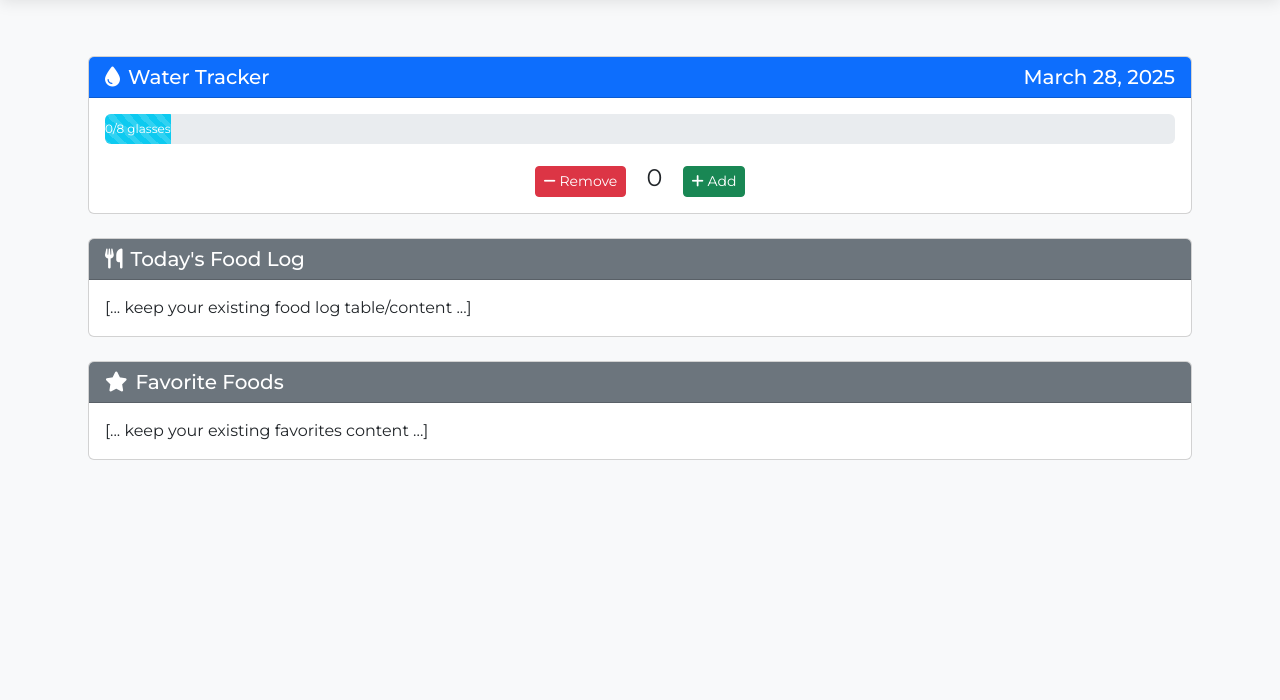
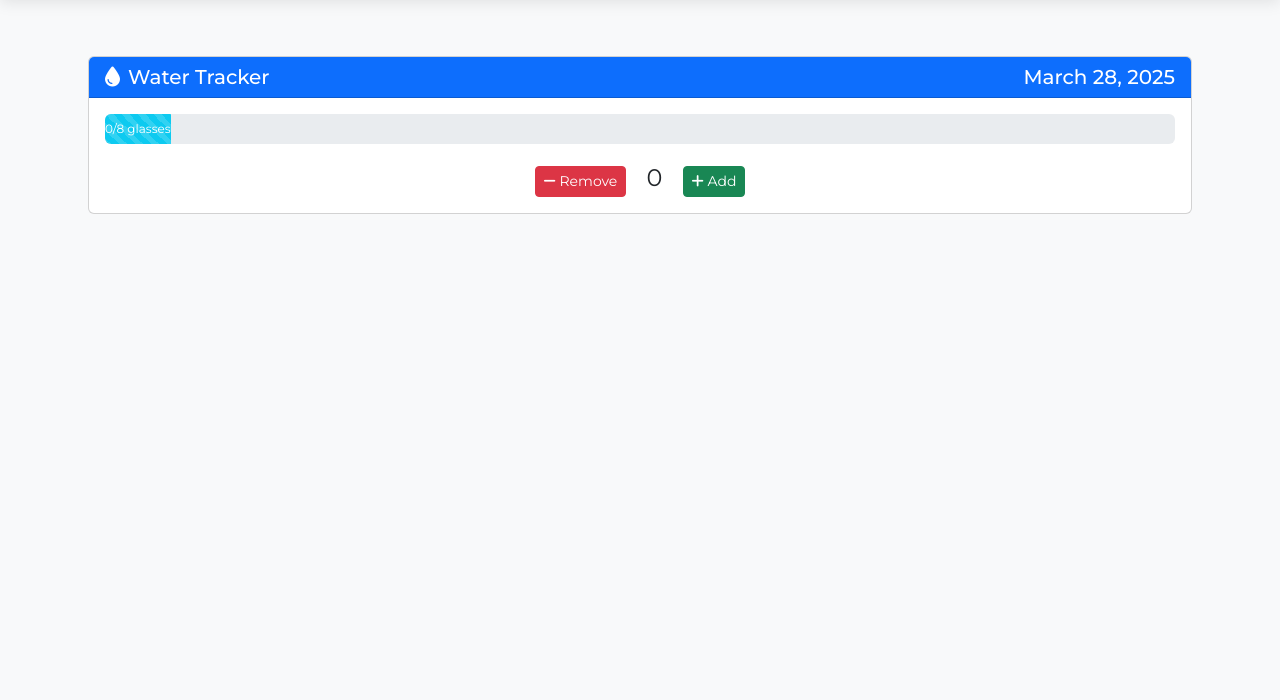
Before and after one commit to Omanshsingh/food-tracker, a Django app: page /water/ in a window 1280 px wide. Shown: the part 72-772 px from the top of the page. Run offline with Django 3.2, Linux system fonts and the light colour scheme; the visitor is signed in with stand-in values (Sample User, id 1); data comes from the database, SQL or seed files in the repository; data that the repository does not hold is empty.

Commit message:
initial commit

```diff
--- a/templates/water_tracker.html
+++ b/templates/water_tracker.html
@@ -37,30 +37,6 @@
             </div>
         </div>
     </div>
-
-    <!-- Food Log Section -->
-    <div class="card mb-4">
-        <div class="card-header bg-secondary text-white">
-            <h5 class="mb-0"><i class="fas fa-utensils me-2"></i>Today's Food Log</h5>
-        </div>
-        <div class="card-body">
-            <!-- Your existing food log content here -->
-            [... keep your existing food log table/content ...]
-        </div>
-    </div>
-
-    <!-- Favorite Foods Section -->
-    <div class="card">
-        <div class="card-header bg-secondary text-white">
-            <h5 class="mb-0"><i class="fas fa-star me-2"></i>Favorite Foods</h5>
-        </div>
-        <div class="card-body">
-            <!-- Your existing favorites content here -->
-            [... keep your existing favorites content ...]
-        </div>
-    </div>
-</div>
-
 {% endblock %}
 
 {% block script %}
```
